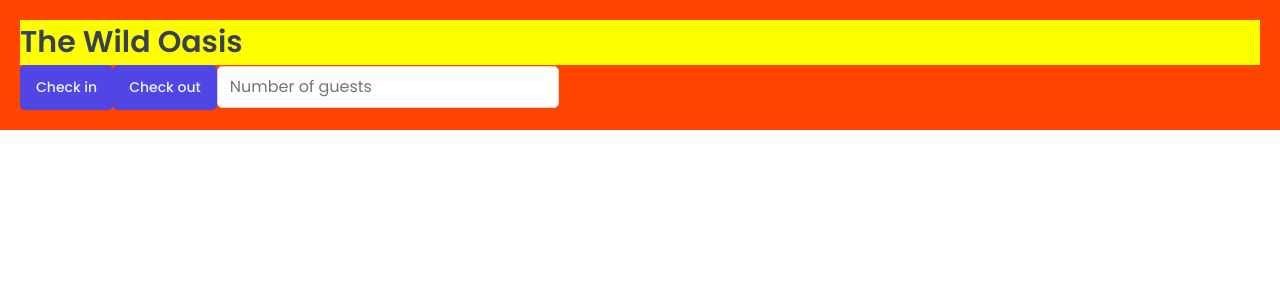
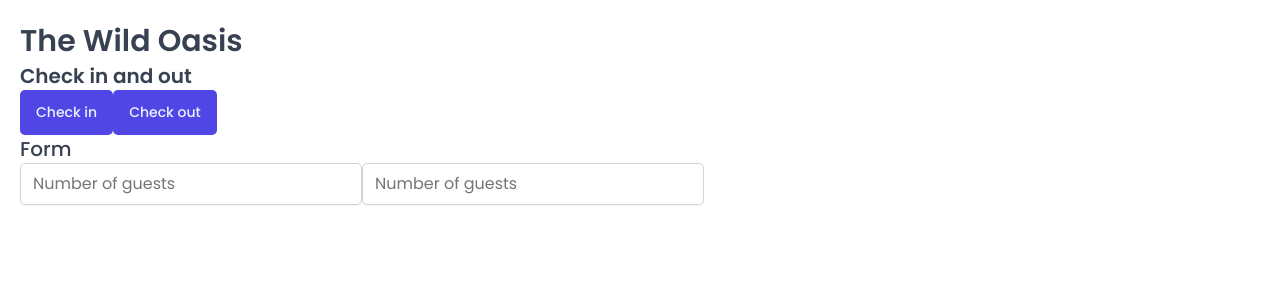
Before and after one commit to Tjanelidze/the-wild-oasis, a React (Vite) app: page / in a window 1280 px wide. Shown: the top 300 px of the page. Built offline with nearby package versions, Linux system fonts and the light colour scheme; a web font is replaced by a local one.

Commit message:
created reusable heading

```diff
--- a/src/App.jsx
+++ b/src/App.jsx
@@ -2,15 +2,10 @@
 import GlobalStyles from './styles/GlobalStyles';
 import Button from './ui/Button';
 import Input from './ui/Input';
-
-const H1 = styled.h1`
-  font-size: 30px;
-  font-weight: 600;
-  background-color: yellow;
-`;
+import Heading from './ui/Heading';
+import Row from './ui/Row';
 
 const StyledApp = styled.div`
-  background-color: orangered;
   padding: 20px;
 `;
 
@@ -19,11 +14,24 @@
     <>
       <GlobalStyles />
       <StyledApp>
-        <H1>The Wild Oasis</H1>
-        <Button onClick={() => alert('Check in')}>Check in</Button>
-        <Button onClick={() => alert('Check out')}>Check out</Button>
+        <Row type="horizontal">
+          <Heading as="h1">The Wild Oasis</Heading>
 
-        <Input type="number" placeholder="Number of guests" />
+          <div>
+            <Heading as="h2">Check in and out</Heading>
+            <Button onClick={() => alert('Check in')}>Check in</Button>
+            <Button onClick={() => alert('Check out')}>Check out</Button>
+          </div>
+        </Row>
+
+        <Heading as="h3">Form</Heading>
+
+        <Row type="vertical">
+          <form>
+            <Input type="number" placeholder="Number of guests" />
+            <Input type="number" placeholder="Number of guests" />
+          </form>
+        </Row>
       </StyledApp>
     </>
   );
--- /dev/null
+++ b/src/ui/Heading.jsx
@@ -0,0 +1,28 @@
+import styled, { css } from 'styled-components';
+
+const Heading = styled.h1`
+  ${(props) =>
+    props.as === 'h1' &&
+    css`
+      font-size: 3rem;
+      font-weight: 600;
+    `}
+
+  ${(props) =>
+    props.as === 'h2' &&
+    css`
+      font-size: 2rem;
+      font-weight: 600;
+    `}
+
+    ${(props) =>
+    props.as === 'h3' &&
+    css`
+      font-size: 2rem;
+      font-weight: 500;
+    `}
+
+  line-height: 1.4
+`;
+
+export default Heading;
--- /dev/null
+++ b/src/ui/Row.jsx
@@ -0,0 +1,5 @@
+import styled from 'styled-components';
+
+const Row = styled.div``;
+
+export default Row;
```
